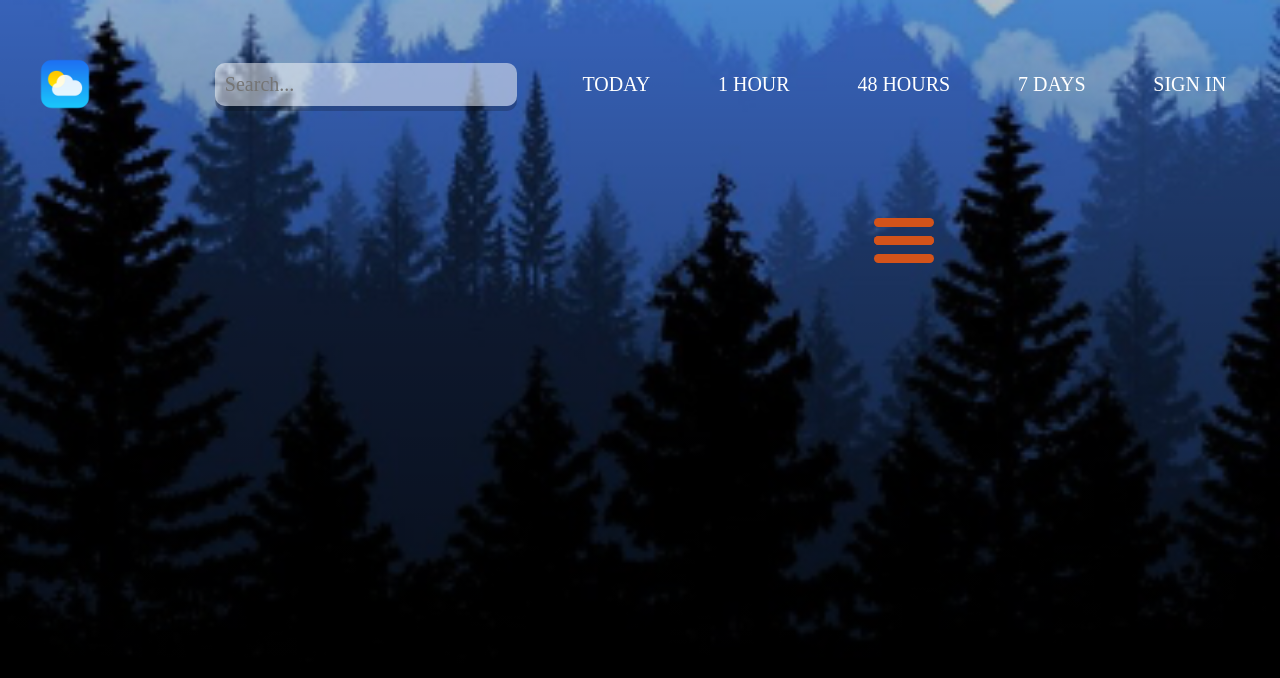
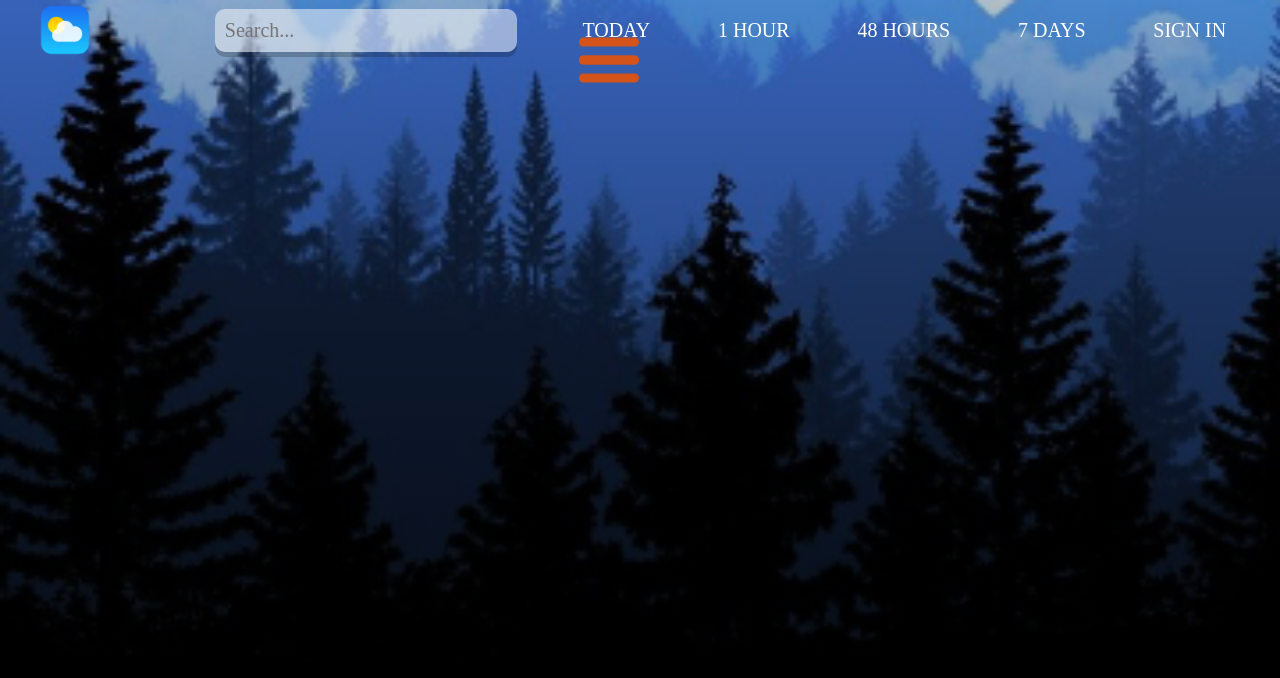
Before and after one commit to GoryaSS/sun, a React (Create React App) app: page / in a window 1280 px wide. Shown: the top 678 px of the page. Built offline with nearby package versions, Linux system fonts and the light colour scheme.

Commit message:
add burger button without stile & functionality

```diff
--- a/src/App.js
+++ b/src/App.js
@@ -14,11 +14,21 @@ const api = {
 }
 
 document.addEventListener('DOMContentLoaded', () => {
-  const element = document.getElementById('toggle');
+  const navBar = document.getElementById('toggleNavBar');
   const trigger = document.getElementById('trigger');
 
   trigger.addEventListener('click', () => {
-    element.classList.toggle('active');
+    navBar.classList.toggle('active');
+  });
+});
+
+
+document.addEventListener('DOMContentLoaded', () => {
+  const burgerBut = document.getElementById('toggleBurgerBut');
+  const trigger = document.getElementById('trigger');
+
+  trigger.addEventListener('click', () => {
+    burgerBut.classList.toggle('active');
   });
 });
 
@@ -61,7 +71,7 @@ function App() {
             onKeyPress={search}
           />
         </div>
-        <nav id="toggle" className={styles["nav__comp"]}>
+        <nav id="toggleNavBar" className={styles["nav__comp"]}>
           <ul className={styles["nav__list"]}>
             <li className={styles["nav__item"]}>
               <a className={styles["course-home"]} href="#">today</a>
@@ -80,10 +90,12 @@ function App() {
             </li>
           </ul>
           <div id="trigger" className="nav-burger">
-            <span></span>
-            <span></span>
-            <span></span>
-            <span></span>
+            <div id="toggleBurgerBut" className="nav-burger__container">
+              <span></span>
+              <span></span>
+              <span></span>
+              <span></span>
+            </div>
           </div>
         </nav>
       </header>
--- a/src/App.scss
+++ b/src/App.scss
@@ -3,9 +3,12 @@ body {
 }
 
 
-// bur
+.nav-burger {
+  position: absolute;
+  transform: translate(50%, -50%);
+}
 
-.nav-burger {
+.nav-burger__container {
   width: 60px;
   height: 45px;
   position: relative;
@@ -14,14 +17,13 @@ body {
   -moz-transform: rotate(0deg);
   -o-transform: rotate(0deg);
   transform: rotate(0deg);
-  -webkit-transition: .5s ease-in-out;
-  -moz-transition: .5s ease-in-out;
-  -o-transition: .5s ease-in-out;
-  transition: .5s ease-in-out;
+  -webkit-transition: 0.5s ease-in-out;
+  -moz-transition: 0.5s ease-in-out;
+  -o-transition: 0.5s ease-in-out;
+  transition: 0.5s ease-in-out;
   cursor: pointer;
-}
 
-.nav-burger span {
+  span {
     display: block;
     position: absolute;
     height: 9px;
@@ -34,45 +36,46 @@ body {
     -moz-transform: rotate(0deg);
     -o-transform: rotate(0deg);
     transform: rotate(0deg);
-  -webkit-transition: .25s ease-in-out;
-  -moz-transition: .25s ease-in-out;
-  -o-transition: .25s ease-in-out;
-  transition: .25s ease-in-out;
-}
+    -webkit-transition: 0.25s ease-in-out;
+    -moz-transition: 0.25s ease-in-out;
+    -o-transition: 0.25s ease-in-out;
+    transition: 0.25s ease-in-out;
 
-.nav-burger span:nth-child(1) {
+    &:nth-child(1) {
       top: 0px;
     }
 
-.nav-burger span:nth-child(2),.nav-burger span:nth-child(3) {
+    &:nth-child(2),
+    &:nth-child(3) {
       top: 18px;
     }
-
-.nav-burger span:nth-child(4) {
+    &:nth-child(4) {
       top: 36px;
     }
+  }
+}
 
-.nav-burger.active span:nth-child(1) {
+.nav-burger__container.active span:nth-child(1) {
   top: 18px;
   width: 0%;
   left: 50%;
 }
 
-.nav-burger.active span:nth-child(2) {
+.nav-burger__container.active span:nth-child(2) {
   -webkit-transform: rotate(45deg);
   -moz-transform: rotate(45deg);
   -o-transform: rotate(45deg);
   transform: rotate(45deg);
 }
 
-.nav-burger.active span:nth-child(3) {
+.nav-burger__container.active span:nth-child(3) {
   -webkit-transform: rotate(-45deg);
   -moz-transform: rotate(-45deg);
   -o-transform: rotate(-45deg);
   transform: rotate(-45deg);
 }
 
-.nav-burger.active span:nth-child(4) {
+.nav-burger__container.active span:nth-child(4) {
   top: 18px;
   width: 0%;
   left: 50%;
```
Lines whose indentation alone changed are shown as unchanged.
